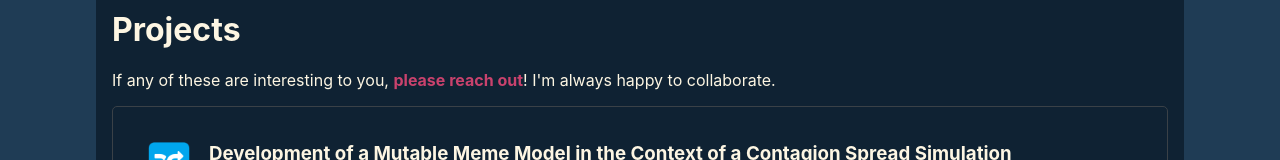
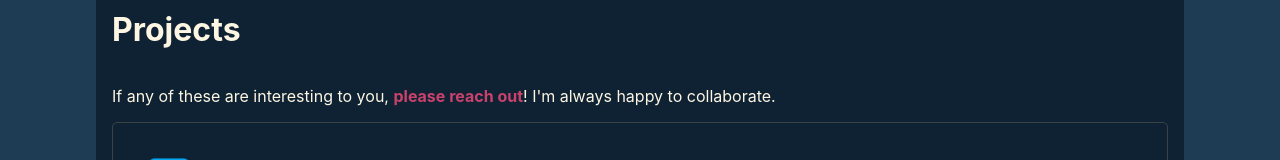
Before and after one commit to Plyb/personal-site, a React (Create React App) app: page / in a window 1280 px wide. Shown: the part 467-627 px from the top of the page. Built offline with nearby package versions, Linux system fonts and the light colour scheme.

Commit message:
better email ui

```diff
--- a/src/App.tsx
+++ b/src/App.tsx
@@ -1,4 +1,5 @@
 import './App.css';
+import { Email } from './Email';
 import { hoverBubble } from './HoverBubble';
 import { ProjectList } from './ProjectList';
 import { Timeline } from './Timeline';
@@ -12,11 +13,7 @@ function App() {
         <a href='https://www.linkedin.com/in/kobylewis'><img src='/res/icons/linkedin.svg' alt="LinkedIn"/></a>
         { hoverBubble(
           <img src='/res/icons/email.svg' alt="Email"/>,
-          <div>
-            <code>const address = 'kobyjlewis';</code>
-            <code>const domain = 'gmail.com';</code>
-            <code>console.log(`$&#123;address&#125;@$&#123;domain&#125;`);</code>
-          </div>
+          <Email/>
         ) }
       </header>
 
--- /dev/null
+++ b/src/Email.scss
@@ -0,0 +1,7 @@
+div {
+    button, h6 {
+        width: 100%;
+        text-align: center;
+        margin-top: 1em;
+    }
+}
--- /dev/null
+++ b/src/Email.tsx
@@ -0,0 +1,25 @@
+import { useState } from 'react';
+import './Email.scss'
+
+export const Email = () => {
+    const [copied, setCopied] = useState(false);
+
+    function copyEmail() {
+        // the idea here is to thwart some of the less advanced scrapers
+        const address = 'kobyjlewis';
+        const domain = 'gmail.com';
+        const fullEmailAddress = `${address}@${domain}`;
+
+        navigator.clipboard.writeText(fullEmailAddress);
+        setCopied(true);
+    }
+
+    return <div>
+        <code>const address = 'kobyjlewis';</code>
+        <code>const domain = 'gmail.com';</code>
+        <code>console.log(`$&#123;address&#125;@$&#123;domain&#125;`);</code>
+        {copied
+            ? <h6>Copied!</h6>
+            : <button onClick={copyEmail}>Copy</button>}
+    </div>
+}
--- a/src/HoverBubble.scss
+++ b/src/HoverBubble.scss
@@ -19,6 +19,7 @@ $border-color: #060d14;
         position: absolute;
         z-index: 1;
         left: 50%;
+        top: 150%;
         transform: translate(-50%);
 
         &::after {
--- a/src/ProjectList.tsx
+++ b/src/ProjectList.tsx
@@ -1,3 +1,4 @@
+import { Email } from './Email'
 import { Expand } from './Expand'
 import { hoverBubble } from './HoverBubble'
 import { ListPanel } from './ListPanel'
@@ -95,7 +96,7 @@ export const projects: project[] = [
 
 export const ProjectList = () => <ListPanel
   title='Projects'
-  description={<label>If any of these are interesting to you, { hoverBubble(<a href='#header'>please reach out</a>, <div style={{ width: '10em' }}>Email is great, or any other contact info you happen to have.</div> )}! I'm always happy to collaborate.</label>}
+  description={<label>If any of these are interesting to you, { hoverBubble(<button>please reach out</button>, <Email/> )}! I'm always happy to collaborate.</label>}
   listItems={projects.map(project =>
   <div className='project'>
     <img src={`/res/icons/${project.icon}`} alt={project.title}/>
--- a/src/index.scss
+++ b/src/index.scss
@@ -178,6 +178,8 @@ button {
   border: none;
   font-family: inherit;
   font-size: inherit;
+  cursor: pointer;
+  padding: 0;
 }
 
 div.dropdown-list {
@@ -233,6 +235,7 @@ h2 {
 
 h6 {
   color: grey;
+  margin: 0;
 }
 
 footer {
```
